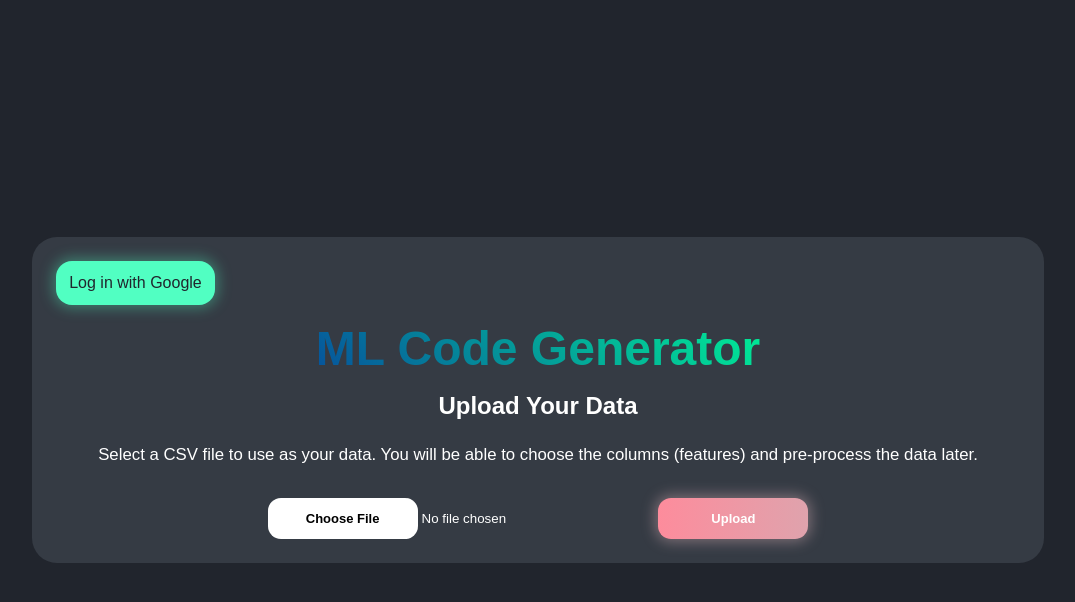
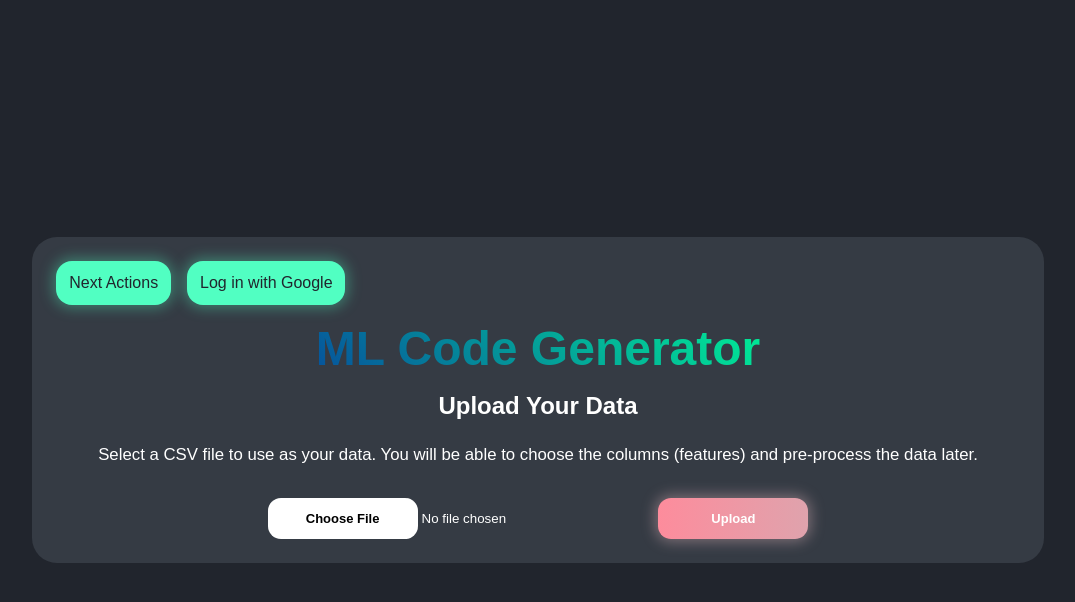
Before and after one commit to oss-slu/ml_code_generator, a Flask app: page /data in a window 1280 px wide. Shown: the top 602 px of the page, without its empty margins (102-1177 px from the left). Run offline with Flask 2, Linux system fonts and the light colour scheme.

Commit message:
all changes

```diff
--- a/flask_app/api/map_paths.py
+++ b/flask_app/api/map_paths.py
@@ -10,7 +10,7 @@ def correct_action(current_state):
    elif current_state == 'describe':
       actions = ['actions/prepare_model.html']
       #actions = ['actions/select_output_value.html']
-   elif current_state ==  'prepare':
+   elif current_state == 'prepare':
       actions = ['actions/clean_data.html']
    elif current_state == 'clean':
       actions = ['actions/split_data.html']
--- a/flask_app/templates/base.html
+++ b/flask_app/templates/base.html
@@ -6,7 +6,7 @@
   <ul>
       <!--<li><a href="/download">Show Code</a>-->
       <!--<li><a href="/data">Upload Data</a>-->
-      <!--<li><a href="/actions">Next Actions</a>-->
+      <li><a href="/actions">Next Actions</a>
       <li><a href="/login">Log in with Google</a>
   </ul>
 </nav>
```
